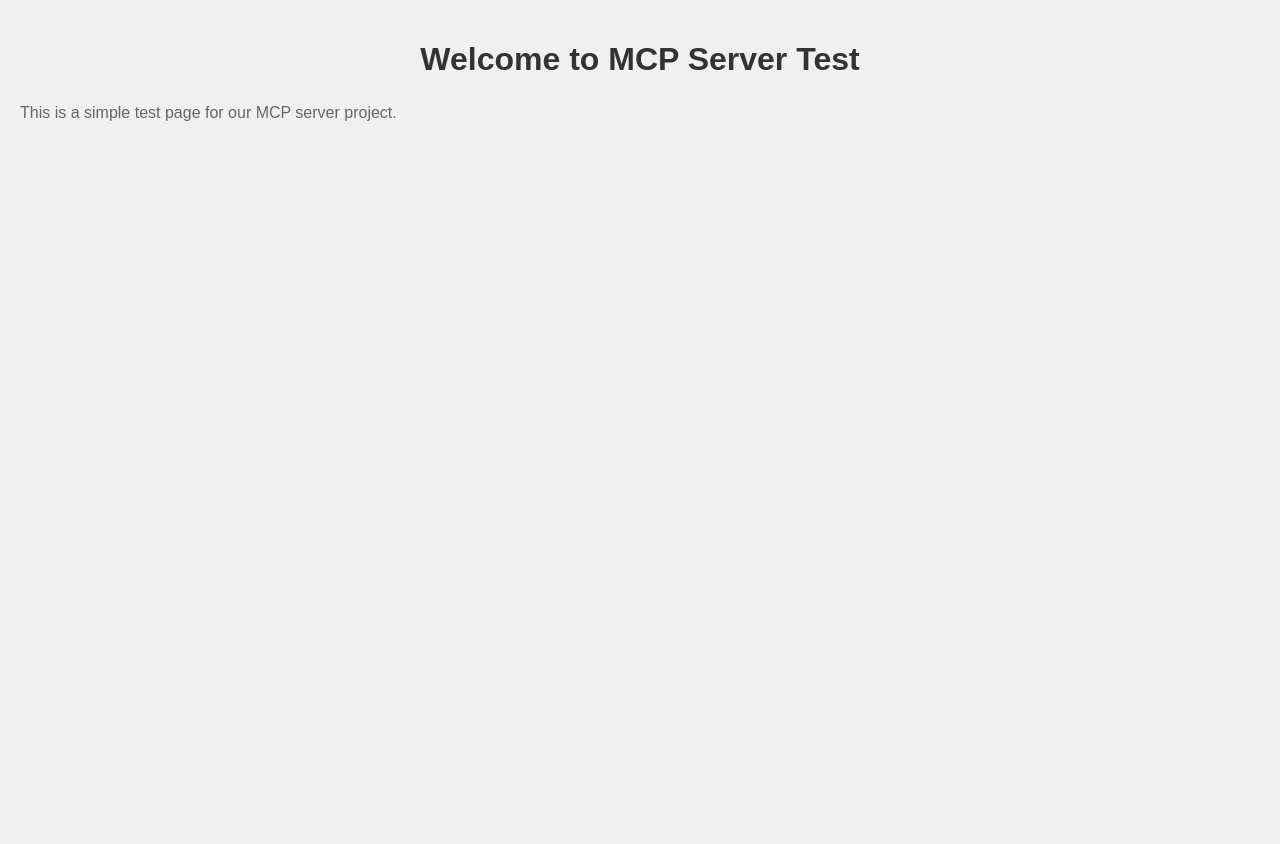
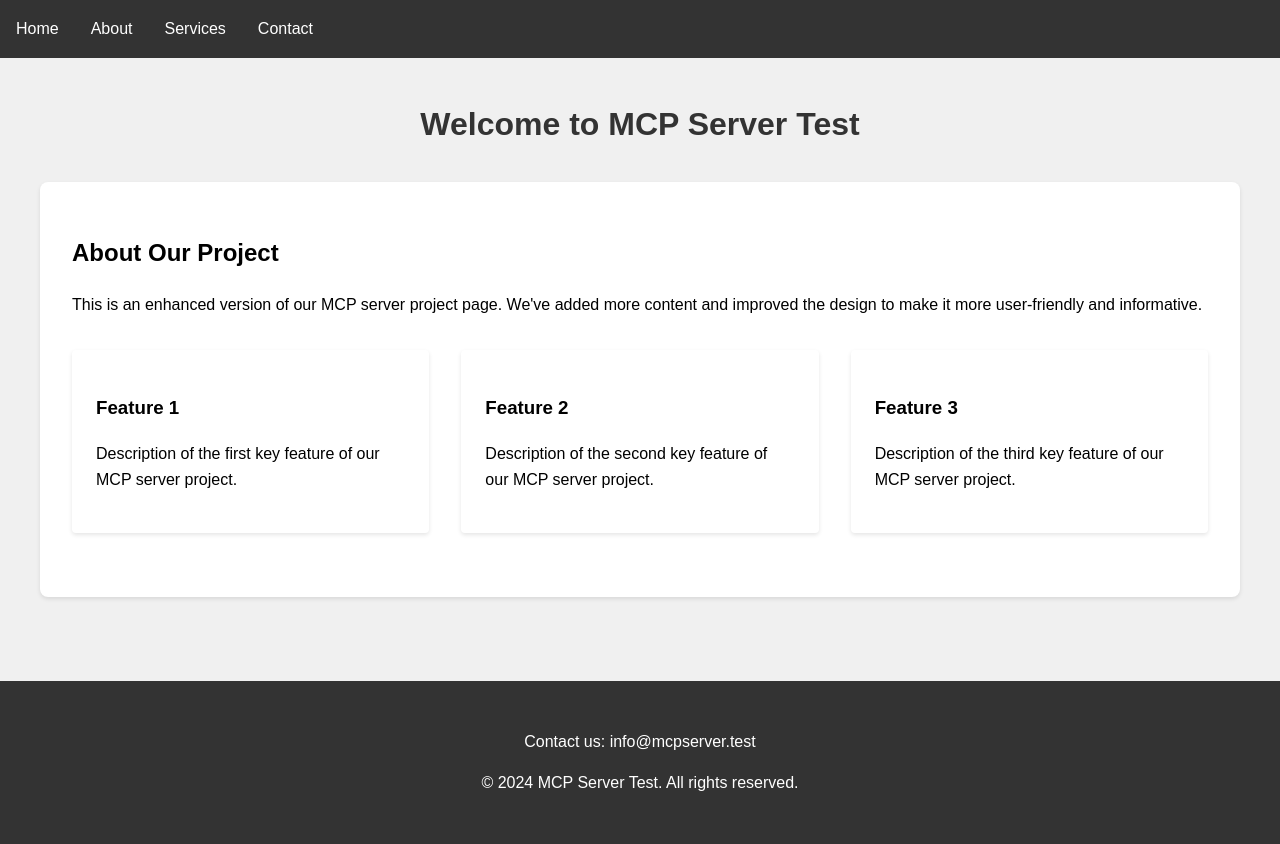
Before and after one commit to mujwas/MCP-server-test, a plain HTML site: page index.html in a window 1280 px wide. Before the commit the page ends 800 px from the top, so only its background shows below. Drawn offline with Linux system fonts and the light colour scheme.

Commit message:
Merge enhanced landing page changes from feature branch

```diff
--- a/index.html
+++ b/index.html
@@ -8,21 +8,110 @@
         body {
             font-family: Arial, sans-serif;
             margin: 0;
+            padding: 0;
+            background-color: #f0f0f0;
+            line-height: 1.6;
+        }
+
+        nav {
+            background-color: #333;
+            padding: 1rem;
+            color: white;
+        }
+
+        nav ul {
+            list-style: none;
+            padding: 0;
+            margin: 0;
+            display: flex;
+            gap: 2rem;
+        }
+
+        nav a {
+            color: white;
+            text-decoration: none;
+        }
+
+        .container {
+            max-width: 1200px;
+            margin: 0 auto;
             padding: 20px;
-            background-color: #f0f0f0;
         }
+
         h1 {
             color: #333;
             text-align: center;
+            margin-bottom: 2rem;
         }
-        p {
-            color: #666;
-            line-height: 1.6;
+
+        .main-content {
+            background-color: white;
+            padding: 2rem;
+            border-radius: 8px;
+            box-shadow: 0 2px 4px rgba(0,0,0,0.1);
+            margin-bottom: 2rem;
+        }
+
+        .feature-grid {
+            display: grid;
+            grid-template-columns: repeat(auto-fit, minmax(250px, 1fr));
+            gap: 2rem;
+            margin: 2rem 0;
+        }
+
+        .feature-item {
+            background-color: #fff;
+            padding: 1.5rem;
+            border-radius: 4px;
+            box-shadow: 0 2px 4px rgba(0,0,0,0.1);
+        }
+
+        footer {
+            background-color: #333;
+            color: white;
+            padding: 2rem;
+            text-align: center;
+            margin-top: 2rem;
         }
     </style>
 </head>
 <body>
-    <h1>Welcome to MCP Server Test</h1>
-    <p>This is a simple test page for our MCP server project.</p>
+    <nav>
+        <ul>
+            <li><a href="#">Home</a></li>
+            <li><a href="#">About</a></li>
+            <li><a href="#">Services</a></li>
+            <li><a href="#">Contact</a></li>
+        </ul>
+    </nav>
+
+    <div class="container">
+        <h1>Welcome to MCP Server Test</h1>
+
+        <div class="main-content">
+            <h2>About Our Project</h2>
+            <p>This is an enhanced version of our MCP server project page. We've added more content and improved the design to make it more user-friendly and informative.</p>
+
+            <div class="feature-grid">
+                <div class="feature-item">
+                    <h3>Feature 1</h3>
+                    <p>Description of the first key feature of our MCP server project.</p>
+                </div>
+                <div class="feature-item">
+                    <h3>Feature 2</h3>
+                    <p>Description of the second key feature of our MCP server project.</p>
+                </div>
+                <div class="feature-item">
+                    <h3>Feature 3</h3>
+                    <p>Description of the third key feature of our MCP server project.</p>
+                </div>
+            </div>
+        </div>
+    </div>
+
+    <footer>
+        <p>Contact us: info@mcpserver.test</p>
+        <p>© 2024 MCP Server Test. All rights reserved.</p>
+    </footer>
 </body>
 </html>
```
